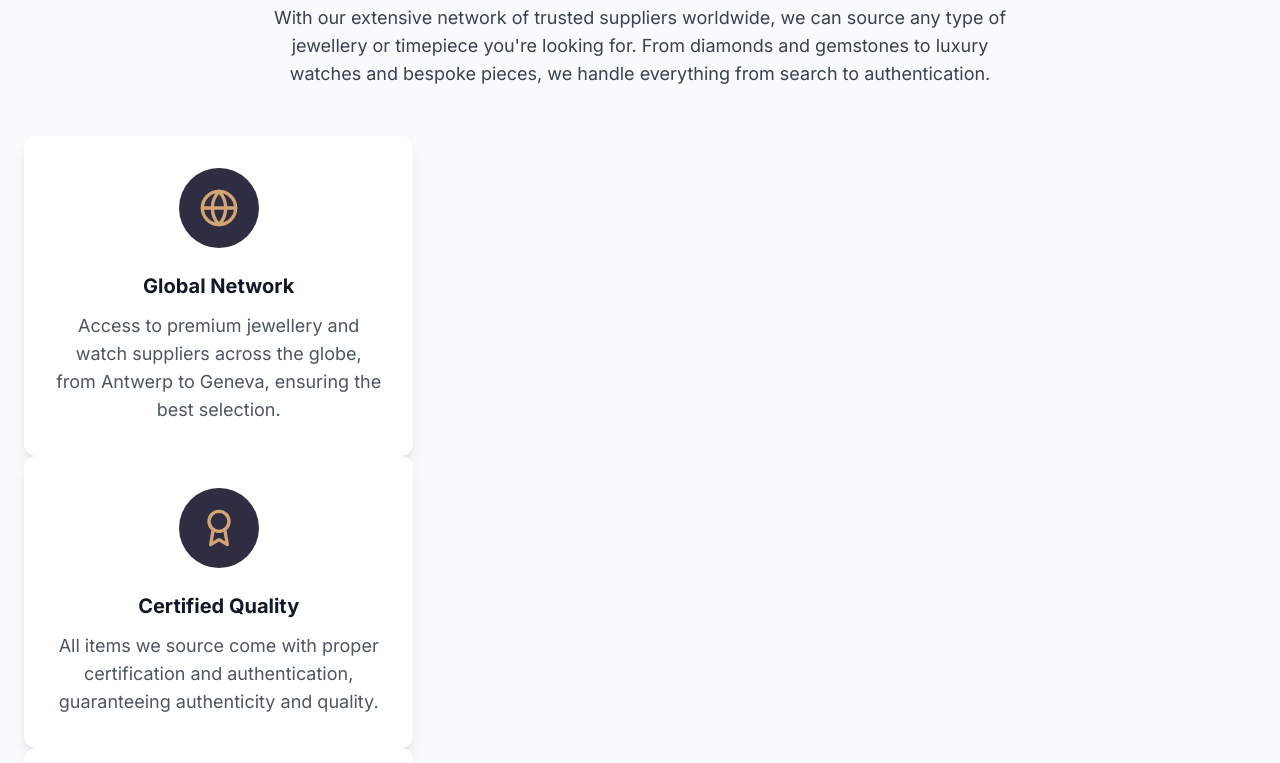
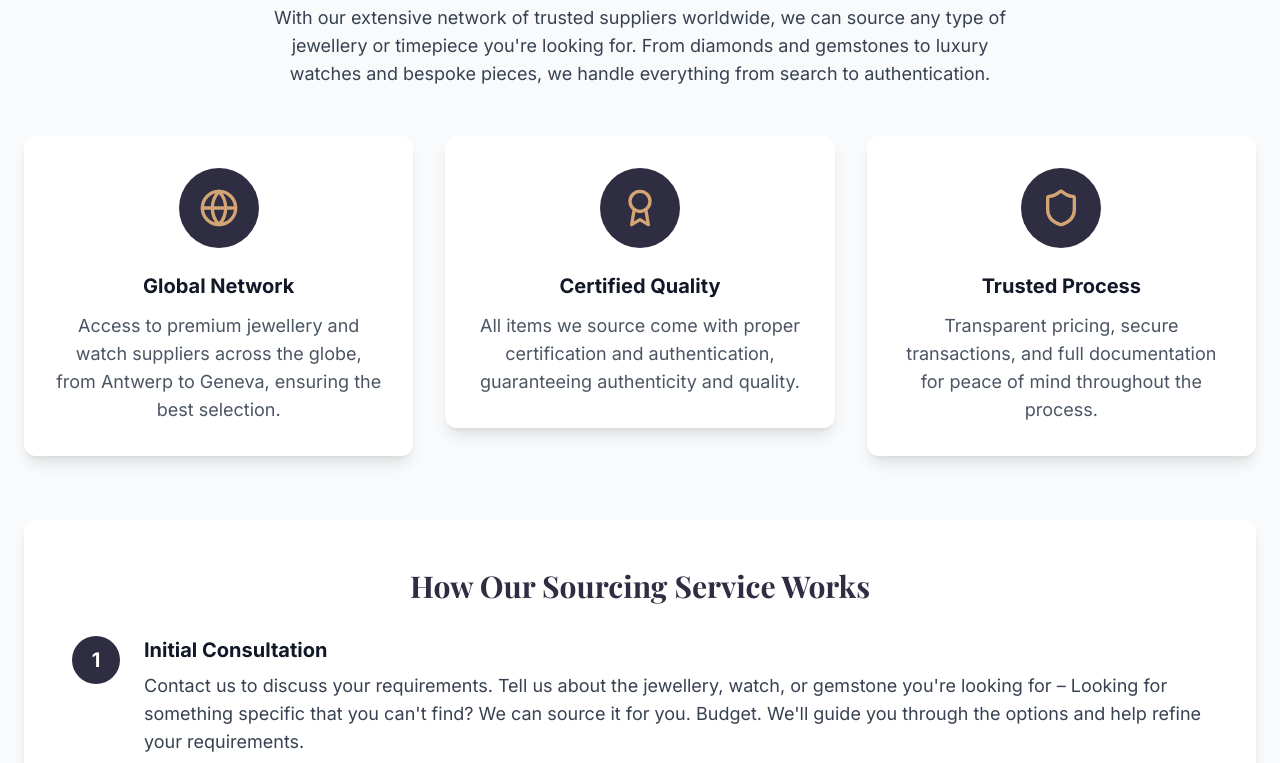
Before and after one commit to LYNKSPortal/manx-crown-diamonds-iom, a Next.js app: page /sourcing in a window 1280 px wide. Shown: the part 640-1403 px from the top of the page. Built offline with nearby package versions, Linux system fonts and the light colour scheme; a web font is replaced by a local one.

Commit message:
Fix sourcing page feature cards layout - wrap each card individually with FadeIn for proper horizontal display

```diff
--- a/app/sourcing/page.tsx
+++ b/app/sourcing/page.tsx
@@ -73,7 +73,9 @@ export default function SourcingPage() {
                   Access to premium jewellery and watch suppliers across the globe, from Antwerp to Geneva, ensuring the best selection.
                 </p>
               </div>
+            </FadeIn>
 
+            <FadeIn delay={0.3}>
               <div className="bg-white rounded-xl shadow-lg p-8 text-center hover:shadow-2xl transition-shadow">
                 <div className="bg-dark-purple w-20 h-20 rounded-full flex items-center justify-center mx-auto mb-6">
                   <Award className="w-10 h-10 text-antique-gold" />
@@ -83,7 +85,9 @@ export default function SourcingPage() {
                   All items we source come with proper certification and authentication, guaranteeing authenticity and quality.
                 </p>
               </div>
+            </FadeIn>
 
+            <FadeIn delay={0.4}>
               <div className="bg-white rounded-xl shadow-lg p-8 text-center hover:shadow-2xl transition-shadow">
                 <div className="bg-dark-purple w-20 h-20 rounded-full flex items-center justify-center mx-auto mb-6">
                   <Shield className="w-10 h-10 text-antique-gold" />
```
Lines whose indentation alone changed are shown as unchanged.
